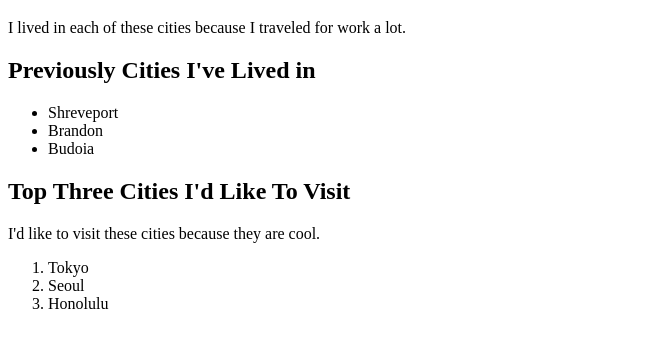
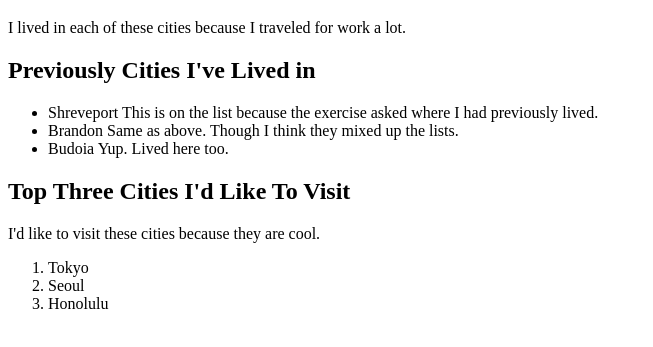
Before and after one commit to j-bullard/html-exercise, a plain HTML site: page index.html in a window 1280 px wide. Shown: the part 61-408 px from the top of the page, without its empty margins (0-653 px from the left). Drawn offline with Linux system fonts and the light colour scheme.

Commit message:
add span to each list item in unordered list

```diff
--- a/index.html
+++ b/index.html
@@ -12,9 +12,24 @@
   </p>
   <h2>Previously Cities I've Lived in</h2>
   <ul>
-    <li>Shreveport</li>
-    <li>Brandon</li>
-    <li>Budoia</li>
+    <li>
+      Shreveport
+      <span>
+        This is on the list because the exercise asked where I had previously lived.
+      </span>
+    </li>
+    <li>
+      Brandon
+      <span>
+        Same as above. Though I think they mixed up the lists.
+      </span>
+    </li>
+    <li>
+      Budoia
+      <span>
+        Yup. Lived here too.
+      </span>
+    </li>
   </ul>
 
   <h2>Top Three Cities I'd Like To Visit</h2>
```
